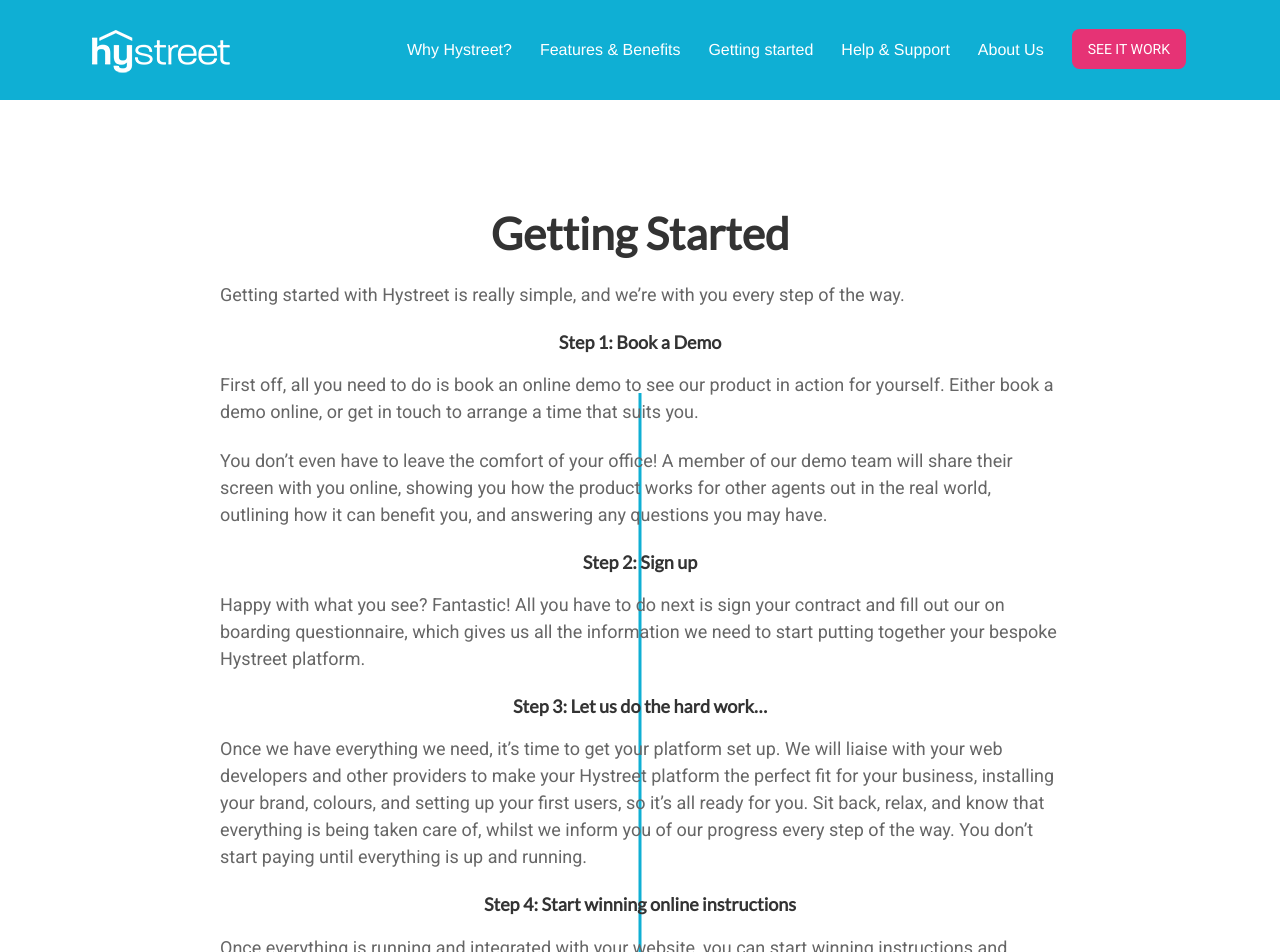
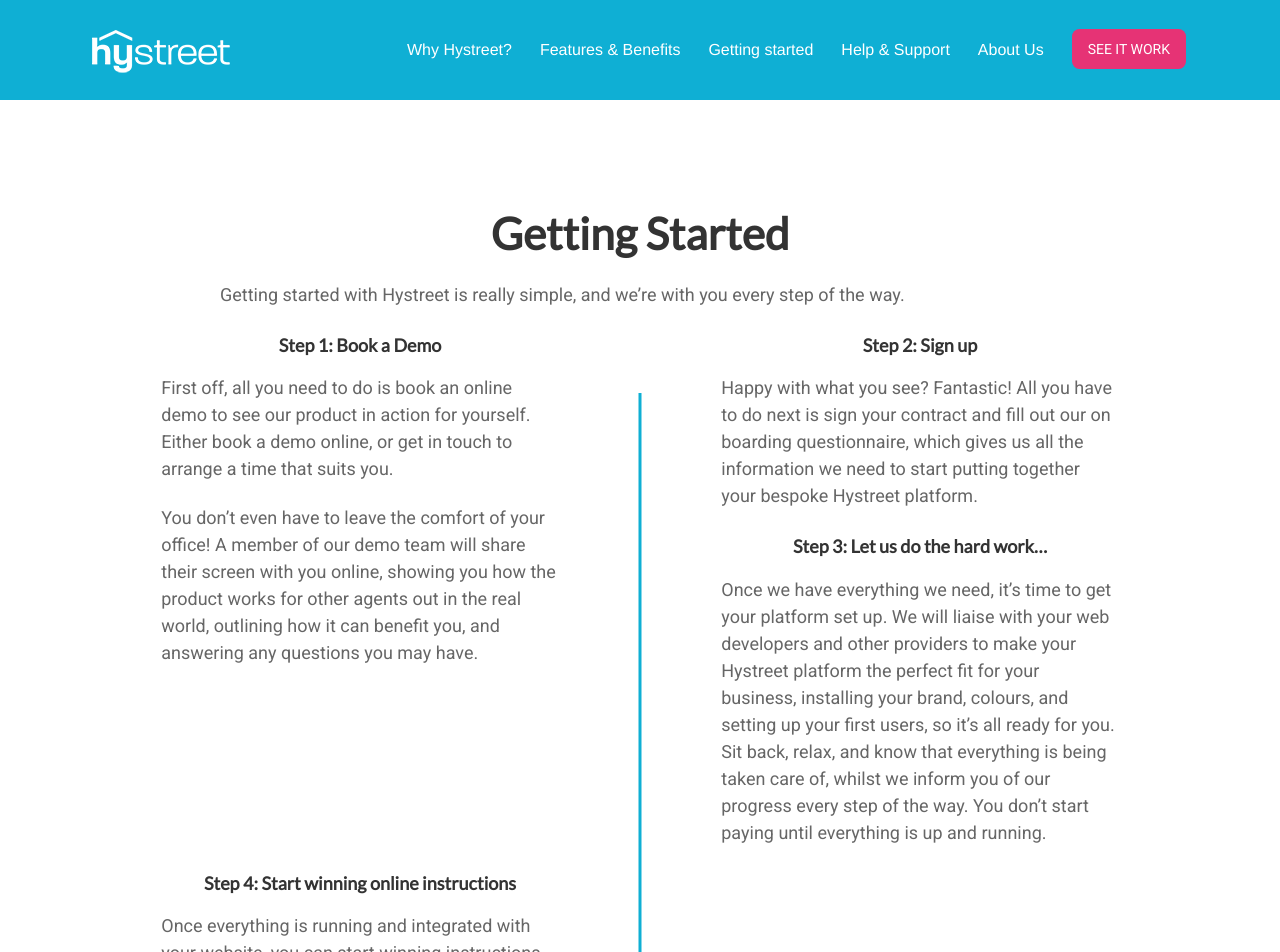
Before and after one commit to hystreet/hystreet.github.io, a Jekyll site: the page built from support/getting-started/index.html, in a window 1280 px wide. Shown: the top 952 px of the page. Built offline with Jekyll 4.4.1, drawn with Linux system fonts in a browser that asks for light colours; some web fonts are replaced; a script that is not in the unit is left out.

Commit message:
Update index.html

```diff
--- a/support/getting-started/index.html
+++ b/support/getting-started/index.html
@@ -23,15 +23,23 @@
       </p>
       </span>
       <span class="getting-started__article">
+      <div class="large-6 columns left">
       <h3>Step 1: Book a Demo</h3>
       <p>First off, all you need to do is book an online demo to see our product in action for yourself. Either book a demo online, or get in touch to arrange a time that suits you.</p>
       <p>You don’t even have to leave the comfort of your office! A member of our demo team will share their screen with you online, showing you how the product works for other agents out in the real world, outlining how it can benefit you, and answering any questions you may have.</p>
+      </div>
+      <div class="large-6 columns left">
       <h3>Step 2: Sign up</h3>
       <p>Happy with what you see? Fantastic! All you have to do next is sign your contract and fill out our on boarding questionnaire, which gives us all the information we need to start putting together your bespoke Hystreet platform.</p>
+      </div>
+      <div class="large-6 columns left">
       <h3>Step 3: Let us do the hard work…</h3>
       <p>Once we have everything we need, it’s time to get your platform set up. We will liaise with your web developers and other providers to make your Hystreet platform the perfect fit for your business, installing your brand, colours, and setting up your first users, so it’s all ready for you. Sit back, relax, and know that everything is being taken care of, whilst we inform you of our progress every step of the way. You don’t start paying until everything is up and running.</p>
+      </div>
+      <div class="large-6 columns left">
       <h3>Step 4: Start winning online instructions</h3>
       <p>Once everything is running and integrated with your website, you can start winning instructions and making money with online customers that very same day. It’s time to fight back against online agencies with your genuine local expertise, and a cutting-edge online platform that’s accessible to your users 24/7.</p>
+      </div>
       </span>
         </div>
 </div>
```
